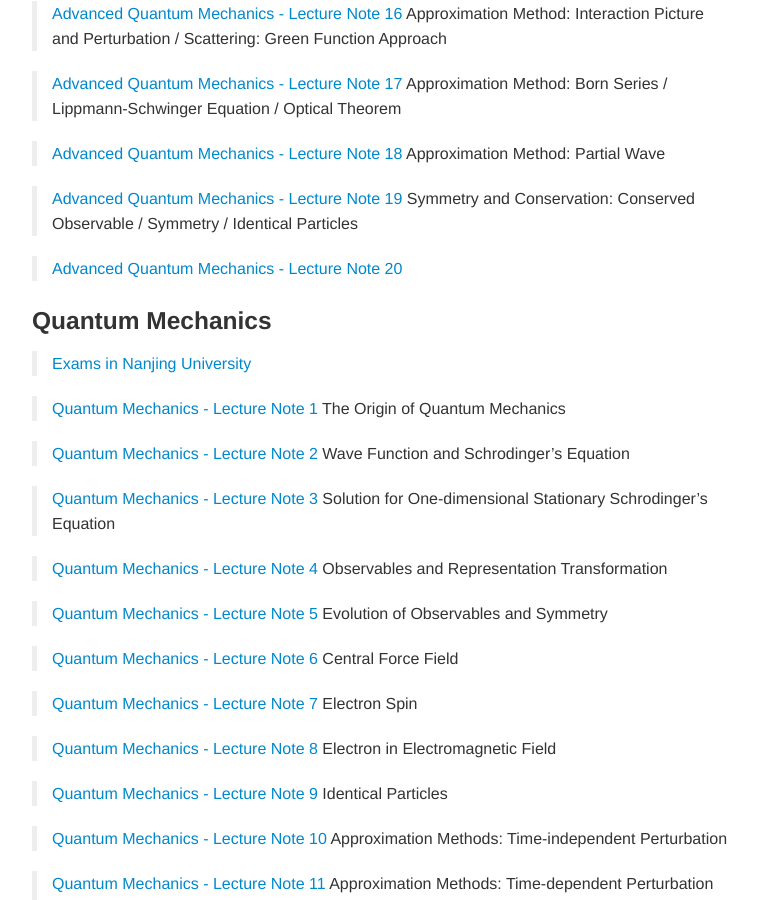
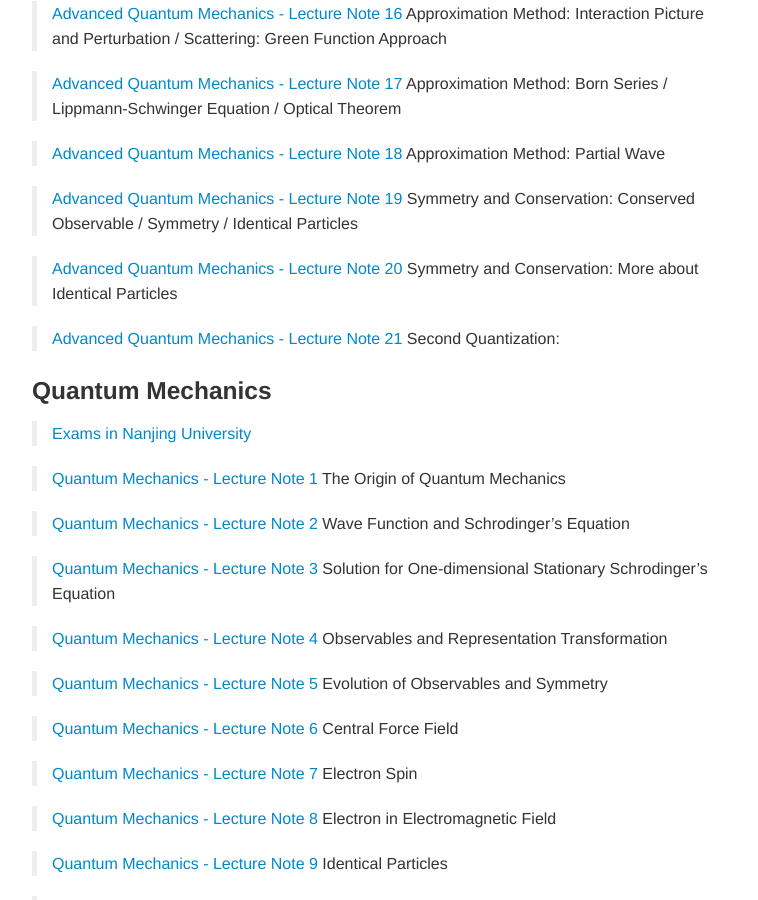
Before and after one commit to zhangchuheng123/zhangchuheng123.github.io, a Jekyll site: the page built from my_pages/academic-resources.md, in a window 1280 px wide and 900 px high, scrolled down 1869 px. Shown: the whole window, without its empty margins (258-1016 px from the left). Built offline with Jekyll 4.4.1, drawn with Linux system fonts in a browser that asks for light colours.

Commit message:
Advanced QM 21

```diff
--- a/my_pages/academic-resources.md
+++ b/my_pages/academic-resources.md
@@ -91,6 +91,10 @@
 Symmetry and Conservation: Conserved Observable / Symmetry / Identical Particles
 
 > [Advanced Quantum Mechanics - Lecture Note 20](/assets/files/2016-12-07-Advanced-QM-20.pdf)
+Symmetry and Conservation: More about Identical Particles
+
+> [Advanced Quantum Mechanics - Lecture Note 21](/assets/files/2016-12-07-Advanced-QM-21.pdf)
+Second Quantization:
 
 ### Quantum Mechanics
 
```
Also changed, not shown: 3 other files.
